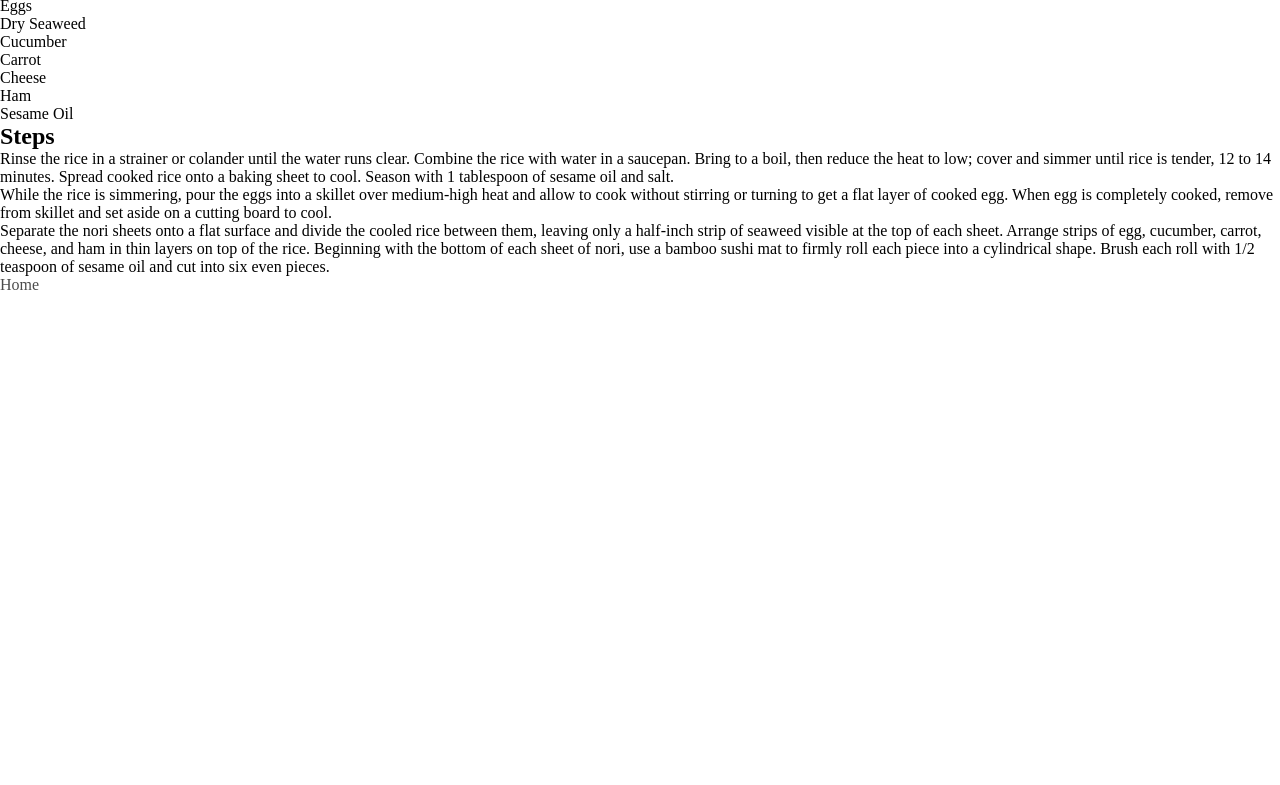
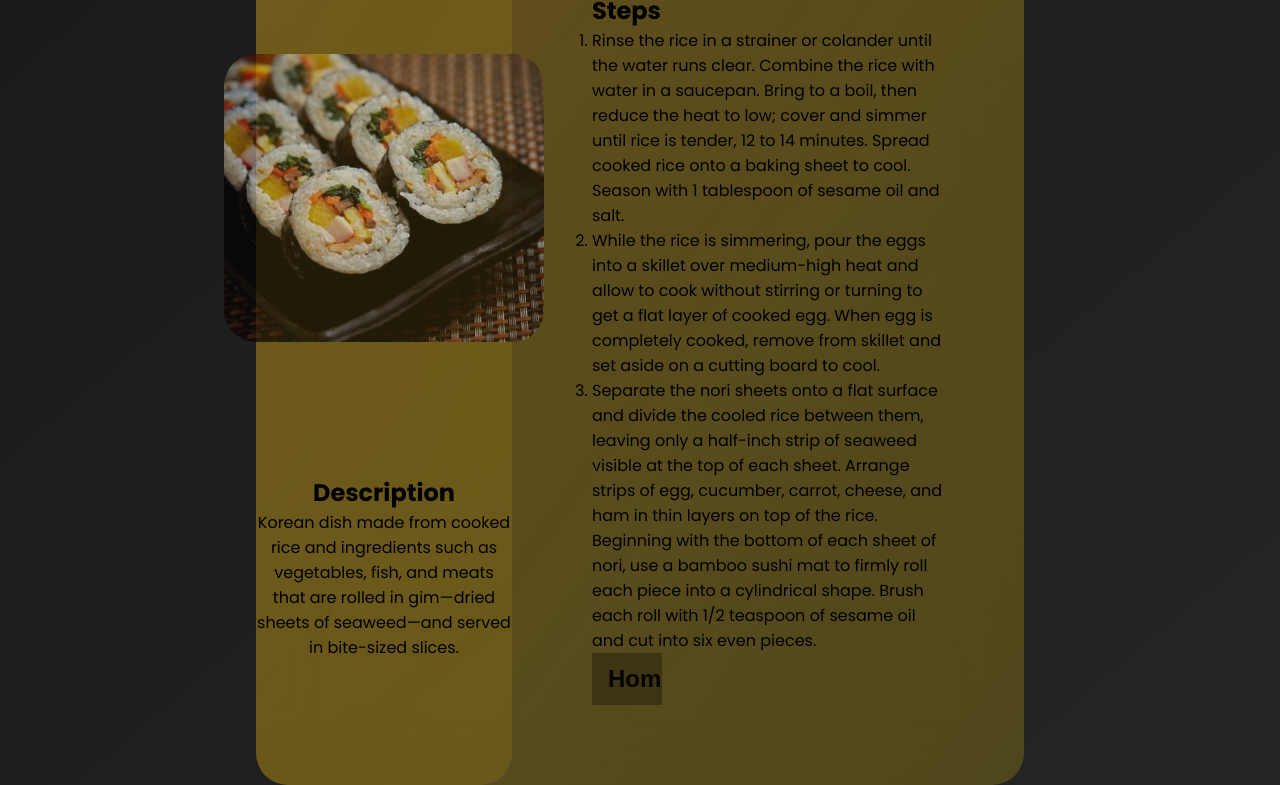
Before and after one commit to shlee8405/odin-recipes, a plain HTML site: page recipes/kimbop.html in a window 1280 px wide. Shown: the part 292-1077 px from the top of the page. Before the commit the page ends 800 px from the top, so only its background shows below. Drawn offline with Linux system fonts and the light colour scheme.

```diff
--- a/recipes/kimbop.html
+++ b/recipes/kimbop.html
@@ -4,17 +4,31 @@
     <meta charset="UTF-8">
     <meta http-equiv="X-UA-Compatible" content="IE=edge">
     <meta name="viewport" content="width=device-width, initial-scale=1.0">
-    <title>Document</title>
+    <title>Kimbop</title>
     <link rel="stylesheet" href="../styles.css">
+    <link rel="preconnect" href="https://fonts.gstatic.com">
+    <link href="https://fonts.googleapis.com/css2?family=Poppins:wght@400;500;700&display=swap" rel="stylesheet">
 </head>
 <body>
+
+    <main>
+        <section class="glass">
+            <div class="foodContent">
                 <h1>Gimbap</h1>
-    <img id="image" src="../images/kimbop.jpg" alt="Gimbap picture">
 
+                <div>
+                    <img class="recipeImage" src="../images/kimbop.jpg" alt="Gimbap picture">
+                </div>
+
+                <div class="description">
                     <h2>Description</h2>
                     <p>Korean dish made from cooked rice and ingredients such as vegetables, fish, and meats that are rolled in gim—dried sheets of seaweed—and served in bite-sized slices.</p>
+                </div>
+            </div>
+
+            <div class="foodContentTwo">
                     <h2>Ingredients</h2>
-    <ul>
+                    <ul class="wrapper">
                         <li>Glutinous White Rice</li>
                         <li>Water</li>
                         <li>Sesame Oil</li>
@@ -27,6 +41,7 @@
                         <li>Ham</li>
                         <li>Sesame Oil</li>
                     </ul>
+
                 <h2>Steps</h2>
                 <ol>
                     <li>Rinse the rice in a strainer or colander until the water runs clear. Combine the rice with water in a saucepan. Bring to a boil, then reduce the heat to low; cover and simmer until rice is tender, 12 to 14 minutes. Spread cooked rice onto a baking sheet to cool. Season with 1 tablespoon of sesame oil and salt.</li>
@@ -34,8 +49,12 @@
                     </li>
                     <li>Separate the nori sheets onto a flat surface and divide the cooled rice between them, leaving only a half-inch strip of seaweed visible at the top of each sheet. Arrange strips of egg, cucumber, carrot, cheese, and ham in thin layers on top of the rice. Beginning with the bottom of each sheet of nori, use a bamboo sushi mat to firmly roll each piece into a cylindrical shape. Brush each roll with 1/2 teaspoon of sesame oil and cut into six even pieces.</li>
                 </ol>
+                <form action="../index.html">
+                    <input class="homeButton" type="submit" value="Home" />
+                </form>
 
-
-    <a href="../index.html">Home</a>
+            </div>
+        </section>
+    </main>
 </body>
 </html>
--- a/styles.css
+++ b/styles.css
@@ -114,3 +114,61 @@
     color:black;
     opacity: 0.7;
 }
+
+
+/*food recipes*/
+
+.foodContent {
+    flex: 1;
+    display: flex;
+    flex-direction: column;
+    align-items: center;
+    justify-content: space-evenly;
+    text-align: center;
+    background: linear-gradient(to right bottom, rgba(218,165,32,0.1), rgba(255,215,0,0.1));
+    border-radius: 2rem;
+    min-width: 20vw;
+}
+
+.foodContentTwo {
+    margin: 5rem;
+    display: flex;
+    flex-direction: column;
+    justify-content: space-evenly;
+    flex-wrap: wrap;
+}
+
+.recipeImage {
+    width: 20rem;
+    height: 18rem;
+    object-fit: cover;
+    opacity: 0.7;
+    border-radius: 2rem;
+}
+
+.description {
+
+}
+
+.wrapper {
+    display: grid;
+    grid-template-columns: repeat(2, 1fr);
+    gap: 0.5vh;
+}
+
+.homeButton {
+    background-color: rgba(0,0,0,0.3); /* Blue background */
+    border: none; /* Remove borders */
+    color: rgba(0,0,0, 0.9); /* White text */
+    padding: 12px 16px; /* Some padding */
+    font-size: 1.5rem; /* Set a font size */
+    cursor: pointer; /* Mouse pointer on hover */
+    width: 20%;
+    font-weight: 700;
+}
+
+
+.homeButton:hover {
+    background-color: rgba(0,0,0,0.2);
+    color:rgba(0,0,0,0.5);
+}
```
Also changed, not shown: recipes/bulgogi.html (+22 -2 lines), recipes/hotwings.html (+24 -4 lines). Lines whose indentation alone changed are shown as unchanged.
